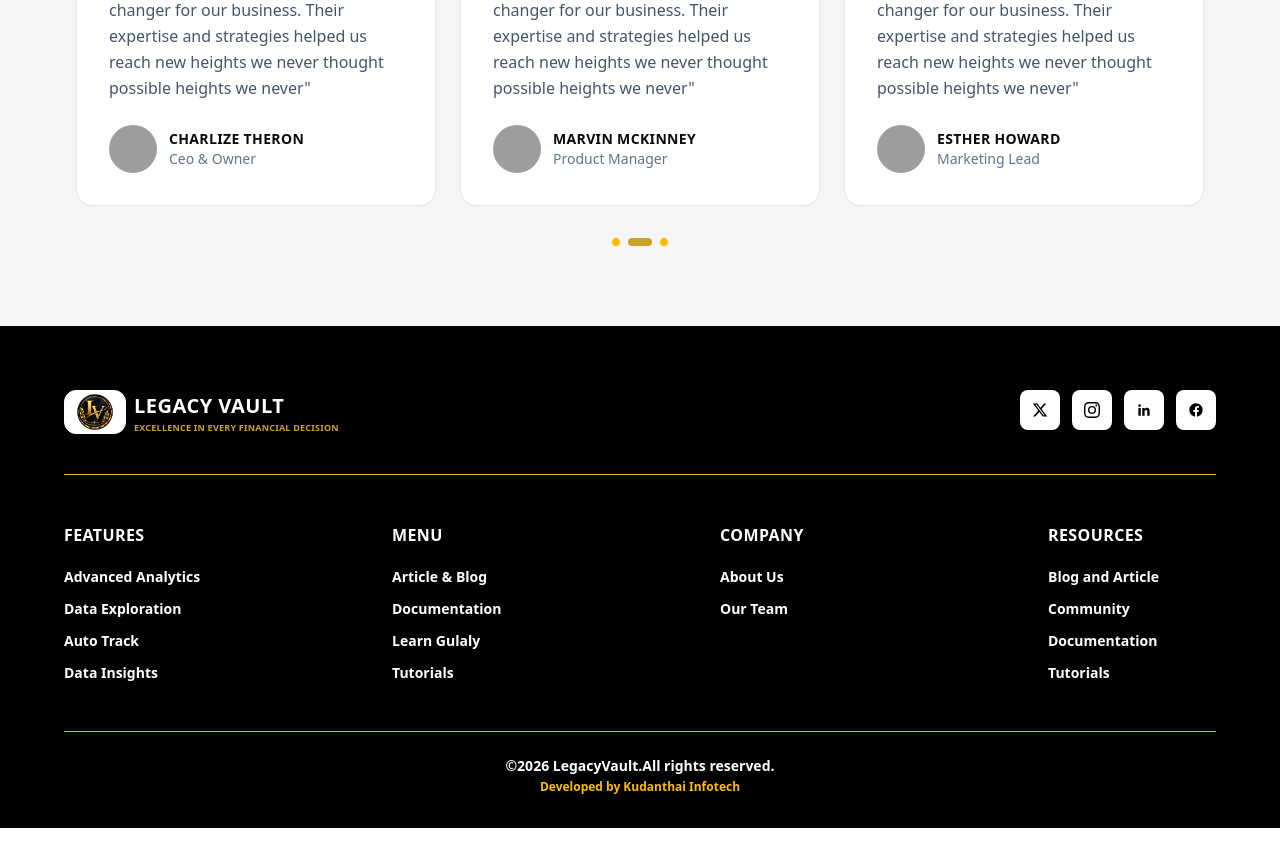
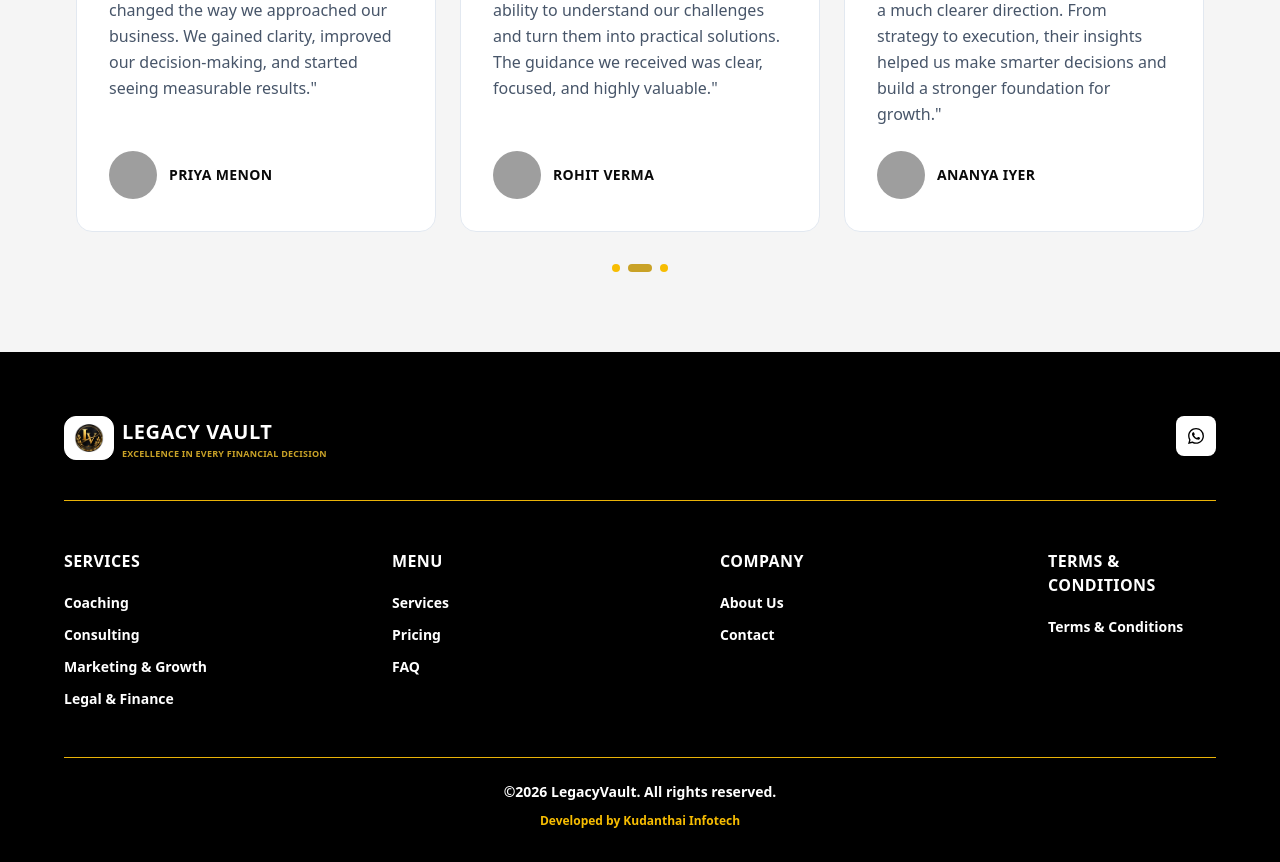
Before and after one commit to Hari-Hara-2005/Consulting-Project, a React (Vite) app: page /faq in a window 1280 px wide. Shown: the part 1620-2482 px from the top of the page. Before the commit the page ends 2448 px from the top, so only its background shows below. Built offline with nearby package versions, Linux system fonts and the light colour scheme; grey boxes are pictures that could not be loaded.

Commit message:
chnaging the content and add a page of terms and conditions

```diff
--- a/src/App.jsx
+++ b/src/App.jsx
@@ -11,6 +11,7 @@ import CustomCursor from "./Components/Customcursor";
 import AOS from "aos";
 import "aos/dist/aos.css";
 import { useEffect } from "react";
+import TermsAndConditions from "./Pages/Terms&Conditions/Terms&Conditions";
 const App = () => {
   useEffect(() => {
     AOS.init({ once: false }); // once: true = only animate on first scroll into view
@@ -27,6 +28,7 @@ const App = () => {
         <Route path="/pricing" element={<Pricing />} />
         <Route path="/faq" element={<Faq />} />
         <Route path="/contact-us" element={<Contact />} />
+        <Route path="/terms-conditions" element={<TermsAndConditions />}></Route>
       </Routes>
     </BrowserRouter>
   );
--- a/src/Components/Categorysection.jsx
+++ b/src/Components/Categorysection.jsx
@@ -28,32 +28,14 @@ const CATEGORIES = [
 // Swap this out for real per-category data / an API call.
 const SAMPLE_PROFESSIONALS = [
   {
-    name: "Frank Sondors",
+    name: "Kannan R",
     avatar:
       "https://images.unsplash.com/photo-1633332755192-727a05c4013d?auto=format&fit=crop&w=100&q=80",
-    tagline: "Meet Frank - Salesforge.ai",
+    tagline: "Certified Analyst",
     description: "Book a meeting with me for 30 minutes!",
     price: "Free",
     rating: null,
-  },
-  {
-    name: "Frank Sondors",
-    avatar:
-      "https://images.unsplash.com/photo-1633332755192-727a05c4013d?auto=format&fit=crop&w=100&q=80",
-    tagline: "Meet Frank - Salesforge.ai",
-    description: "Book a meeting with me for 15 minutes!",
-    price: "Free",
-    rating: null,
-  },
-  {
-    name: "MarketXLS",
-    avatar:
-      "https://images.unsplash.com/photo-1611162617213-7d7a39e9b1d7?auto=format&fit=crop&w=100&q=80",
-    tagline: "MarketXLS - Demo",
-    description: null,
-    price: "Free",
-    rating: { score: 4.8, count: 5 },
-  },
+  }
 ];
 
 export default function CategorySection() {
--- a/src/Components/Clientfeedback.jsx
+++ b/src/Components/Clientfeedback.jsx
@@ -3,39 +3,34 @@ import Title from "./Title";
 
 const TESTIMONIALS = [
   {
-    name: "RONALD RICHARDS",
-    role: "Finance Advisor",
+    name: "ARJUN SHARMA",
     quote:
-      "Working with Campaign was a game-changer for our business. Their expertise and strategies helped us reach new heights we never thought possible heights we never",
+      "The consulting team helped us identify the right growth opportunities and gave us a clear strategy to move forward. Their practical guidance made a real difference to our business.",
     avatar: "https://randomuser.me/api/portraits/men/32.jpg",
   },
   {
-    name: "CHARLIZE THERON",
-    role: "Ceo & Owner",
+    name: "PRIYA MENON",
     quote:
-      "Working with Campaign was a game-changer for our business. Their expertise and strategies helped us reach new heights we never thought possible heights we never",
-    avatar: "https://randomuser.me/api/portraits/men/54.jpg",
+      "Their strategic consulting completely changed the way we approached our business. We gained clarity, improved our decision-making, and started seeing measurable results.",
+    avatar: "https://randomuser.me/api/portraits/women/65.jpg",
   },
   {
-    name: "MARVIN MCKINNEY",
-    role: "Product Manager",
+    name: "ROHIT VERMA",
     quote:
-      "Working with Campaign was a game-changer for our business. Their expertise and strategies helped us reach new heights we never thought possible heights we never",
+      "What impressed me most was their ability to understand our challenges and turn them into practical solutions. The guidance we received was clear, focused, and highly valuable.",
     avatar: "https://randomuser.me/api/portraits/men/78.jpg",
   },
   {
-    name: "ESTHER HOWARD",
-    role: "Marketing Lead",
+    name: "ANANYA IYER",
     quote:
-      "Working with Campaign was a game-changer for our business. Their expertise and strategies helped us reach new heights we never thought possible heights we never",
-    avatar: "https://randomuser.me/api/portraits/women/65.jpg",
+      "The consulting process gave our team a much clearer direction. From strategy to execution, their insights helped us make smarter decisions and build a stronger foundation for growth.",
+    avatar: "https://randomuser.me/api/portraits/women/44.jpg",
   },
   {
-    name: "DARLENE ROBERTSON",
-    role: "Operations Head",
+    name: "VIKRAM RAO",
     quote:
-      "Working with Campaign was a game-changer for our business. Their expertise and strategies helped us reach new heights we never thought possible heights we never",
-    avatar: "https://randomuser.me/api/portraits/women/44.jpg",
+      "Their expertise and structured approach helped us solve complex business challenges with confidence. We now have a clear roadmap and a much better understanding of where to focus.",
+    avatar: "https://randomuser.me/api/portraits/men/54.jpg",
   },
 ];
 
--- a/src/Components/Footer.jsx
+++ b/src/Components/Footer.jsx
@@ -2,23 +2,23 @@ import { Link } from "react-router-dom";
 
 const FOOTER_COLUMNS = [
   {
-    title: "Features",
+    title: "Services",
     links: [
       {
-        name: "Advanced Analytics",
-        path: "/advanced-analytics",
+        name: "Coaching",
+        path: "/service",
       },
       {
-        name: "Data Exploration",
-        path: "/data-exploration",
+        name: "Consulting",
+        path: "/service",
       },
       {
-        name: "Auto Track",
-        path: "/auto-track",
+        name: "Marketing & Growth",
+        path: "/service",
       },
       {
-        name: "Data Insights",
-        path: "/data-insights",
+        name: "Legal & Finance",
+        path: "/service",
       },
     ],
   },
@@ -26,20 +26,16 @@ const FOOTER_COLUMNS = [
     title: "Menu",
     links: [
       {
-        name: "Article & Blog",
-        path: "/blog",
+        name: "Services",
+        path: "/service",
       },
       {
-        name: "Documentation",
-        path: "/documentation",
+        name: "Pricing",
+        path: "/pricing",
       },
       {
-        name: "Learn Gulaly",
-        path: "/learn-gulaly",
-      },
-      {
-        name: "Tutorials",
-        path: "/tutorials",
+        name: "FAQ",
+        path: "/faq",
       },
     ],
   },
@@ -51,50 +47,27 @@ const FOOTER_COLUMNS = [
         path: "/about",
       },
       {
-        name: "Our Team",
-        path: "/team",
+        name: "Contact",
+        path: "/contact-us",
       },
     ],
   },
   {
-    title: "Resources",
+    title: "Terms & Conditions",
     links: [
       {
-        name: "Blog and Article",
-        path: "/blog",
-      },
-      {
-        name: "Community",
-        path: "/community",
-      },
-      {
-        name: "Documentation",
-        path: "/documentation",
-      },
-      {
-        name: "Tutorials",
-        path: "/tutorials",
-      },
+        name: "Terms & Conditions",
+        path: "/terms-conditions",
+      }
     ],
   },
 ];
 
 const SOCIALS = [
   {
-    label: "X",
-    path: "M18.244 2.25h3.308l-7.227 8.26 8.502 11.24H16.17l-5.214-6.817L4.99 21.75H1.68l7.73-8.835L1.254 2.25H8.08l4.713 6.231zm-1.161 17.52h1.833L7.084 4.126H5.117z",
-  },
-  {
-    label: "Instagram",
-    path: "M12 2.163c3.204 0 3.584.012 4.85.07 3.252.148 4.771 1.691 4.919 4.919.058 1.265.069 1.645.069 4.849 0 3.205-.012 3.584-.069 4.849-.149 3.225-1.664 4.771-4.919 4.919-1.266.058-1.644.07-4.85.07-3.204 0-3.584-.012-4.849-.07-3.26-.149-4.771-1.699-4.919-4.92-.058-1.265-.07-1.644-.07-4.849 0-3.204.013-3.583.07-4.849.149-3.227 1.664-4.771 4.919-4.919 1.266-.057 1.645-.069 4.849-.069zm0-2.163c-3.259 0-3.667.014-4.947.072-4.358.2-6.78 2.618-6.98 6.98-.059 1.281-.073 1.689-.073 4.948 0 3.259.014 3.668.072 4.948.2 4.358 2.618 6.78 6.98 6.98 1.281.058 1.689.072 4.948.072 3.259 0 3.668-.014 4.948-.072 4.354-.2 6.782-2.618 6.98-6.98.059-1.28.073-1.689.073-4.948 0-3.259-.014-3.667-.072-4.947-.198-4.354-2.618-6.78-6.98-6.98-1.281-.059-1.69-.073-4.949-.073zm0 5.838a6 6 0 1 0 0 12 6 6 0 0 0 0-12zm0 9.837a3.837 3.837 0 1 1 0-7.674 3.837 3.837 0 0 1 0 7.674zm6.406-11.845a1.44 1.44 0 1 0 0 2.881 1.44 1.44 0 0 0 0-2.881z",
-  },
-  {
-    label: "LinkedIn",
-    path: "M20.447 20.452h-3.554v-5.569c0-1.328-.027-3.037-1.852-3.037-1.853 0-2.136 1.445-2.136 2.939v5.667H9.351V9h3.414v1.561h.046c.477-.9 1.637-1.85 3.37-1.85 3.601 0 4.267 2.37 4.267 5.455v6.286zM5.337 7.433a2.062 2.062 0 1 1 0-4.124 2.062 2.062 0 0 1 0 4.124zM7.114 20.452H3.56V9h3.554v11.452z",
-  },
-  {
-    label: "Facebook",
-    path: "M22 12.06C22 6.505 17.523 2 12 2S2 6.505 2 12.06c0 5.02 3.657 9.184 8.438 9.94v-7.03H7.898v-2.91h2.54V9.845c0-2.522 1.492-3.915 3.777-3.915 1.094 0 2.238.196 2.238.196v2.475h-1.26c-1.243 0-1.63.775-1.63 1.57v1.888h2.773l-.443 2.91h-2.33V22c4.78-.756 8.437-4.92 8.437-9.94z",
+    label: "WhatsApp",
+    url: "https://wa.me/919345969545",
+    path: "M17.472 14.382c-.297-.149-1.758-.867-2.03-.967-.273-.099-.471-.148-.67.15-.197.297-.767.966-.94 1.164-.173.199-.347.223-.644.075-.297-.15-1.255-.463-2.39-1.475-.883-.788-1.48-1.761-1.653-2.059-.173-.297-.018-.458.13-.606.134-.133.298-.347.446-.52.149-.174.198-.298.298-.497.099-.198.05-.372-.025-.521-.075-.149-.669-1.612-.916-2.207-.242-.579-.487-.5-.67-.51-.173-.008-.372-.01-.57-.01-.198 0-.52.074-.792.372-.273.297-1.04 1.016-1.04 2.479 0 1.462 1.065 2.875 1.213 3.074.149.198 2.096 3.2 5.077 4.487.709.306 1.262.489 1.694.626.712.227 1.36.195 1.871.118.571-.085 1.758-.719 2.006-1.413.248-.694.248-1.289.173-1.413-.074-.124-.272-.198-.57-.347m-5.421 7.403h-.004a9.87 9.87 0 01-5.031-1.378l-.361-.214-3.741.982 1-3.648-.235-.374a9.86 9.86 0 01-1.51-5.26c.001-5.45 4.437-9.884 9.89-9.884 2.64 0 5.122 1.03 6.986 2.894a9.83 9.83 0 012.893 6.99c-.002 5.45-4.438 9.884-9.887 9.884m8.413-18.297A11.815 11.815 0 0012.05 0C5.495 0 .16 5.335.157 11.89c0 2.096.547 4.142 1.588 5.945L.057 24l6.3-1.654a11.882 11.882 0 005.694 1.448h.005c6.554 0 11.89-5.335 11.893-11.89a11.815 11.815 0 00-3.485-8.416",
   },
 ];
 
@@ -107,17 +80,29 @@ export default function Footer() {
   };
 
   return (
-    <footer className="relative bg-black px-6 pt-16 pb-8">
+    <footer className="relative bg-black px-4 sm:px-6 pt-12 sm:pt-16 pb-8">
       <div className="max-w-6xl mx-auto">
+
         {/* Top: logo + description + socials */}
-        <div className="flex flex-col lg:flex-row lg:items-start lg:justify-between gap-8 mb-10">
         <div
-            className="flex items-center gap-2"
+          className="
+            flex
+            flex-col
+            gap-6
+            mb-10
+            lg:flex-row
+            lg:items-start
+            lg:justify-between
+            lg:gap-8
+          "
+        >
+          {/* Logo */}
+          <div
+            className="flex items-center gap-2 min-w-0"
             data-aos="fade-right"
             data-aos-duration="600"
             data-aos-once="true"
           >
-            {/* Logo */}
             <div
               className="
                 shrink-0
@@ -138,6 +123,7 @@ export default function Footer() {
                   h-8
                   sm:h-9
                   w-auto
+                  max-w-[42px]
                   object-contain
                   rounded-lg
                 "
@@ -145,7 +131,7 @@ export default function Footer() {
             </div>
 
             {/* Brand Name + Tagline */}
-            <div>
+            <div className="min-w-0">
               <span
                 className="
                   block
@@ -156,12 +142,12 @@ export default function Footer() {
                   uppercase
                   tracking-wide
                   leading-tight
+                  truncate
                 "
               >
                 Legacy Vault
               </span>
 
-              {/* Hidden on laptop and above */}
               <p
                 className="
                   mt-0.5
@@ -184,9 +170,24 @@ export default function Footer() {
             {SOCIALS.map((social) => (
               <a
                 key={social.label}
-                href="#"
+                href={social.url}
+                target="_blank"
+                rel="noopener noreferrer"
                 aria-label={social.label}
-                className="w-10 h-10 rounded-lg bg-white  hover:bg-[#f7bd02] text-black flex items-center justify-center transition-colors duration-300"
+                className="
+                  w-10
+                  h-10
+                  shrink-0
+                  rounded-lg
+                  bg-white
+                  hover:bg-[#f7bd02]
+                  text-black
+                  flex
+                  items-center
+                  justify-center
+                  transition-colors
+                  duration-300
+                "
               >
                 <svg
                   xmlns="http://www.w3.org/2000/svg"
@@ -200,22 +201,61 @@ export default function Footer() {
           </div>
         </div>
 
-        <div className="h-px bg-yellow-500 mb-12" />
+        <div className="h-px bg-yellow-500 mb-10 sm:mb-12" />
 
         {/* Link columns */}
-        <div className="grid grid-cols-2 md:grid-cols-4 gap-10 lg:gap-40 mb-12">
+        <div
+          className="
+            grid
+            grid-cols-2
+            gap-x-6
+            gap-y-10
+            mb-10
+            sm:gap-x-10
+            md:grid-cols-4
+            md:gap-10
+            lg:gap-20
+            xl:gap-40
+            lg:mb-12
+          "
+        >
           {FOOTER_COLUMNS.map((col) => (
-            <div key={col.title}>
-              <h4 className="font-black text-white uppercase text-base mb-5 tracking-wide">
+            <div key={col.title} className="min-w-0">
+              <h4
+                className="
+                  font-black
+                  text-white
+                  uppercase
+                  text-sm
+                  sm:text-base
+                  mb-4
+                  sm:mb-5
+                  tracking-wide
+                  break-words
+                "
+              >
                 {col.title}
               </h4>
 
-              <ul className="space-y-3 text-white font-semibold text-sm">
+              <ul
+                className="
+                  space-y-3
+                  text-white
+                  font-semibold
+                  text-xs
+                  sm:text-sm
+                "
+              >
                 {col.links.map((link) => (
-                  <li key={link.name}>
+                  <li key={link.name} className="break-words">
                     <Link
                       to={link.path}
-                      className="hover:text-[#f7bd02] transition-colors duration-300"
+                      className="
+                        inline-block
+                        hover:text-[#f7bd02]
+                        transition-colors
+                        duration-300
+                      "
                     >
                       {link.name}
                     </Link>
@@ -227,19 +267,28 @@ export default function Footer() {
         </div>
 
         {/* Bottom bar */}
-        <div className="h-px bg-yellow-500 mb-6" />
+        <div className="h-px bg-yellow-500 mb-5 sm:mb-6" />
 
-        <div className="text-center font-bold text-white text-sm">
+        <div className="text-center font-bold text-white text-xs sm:text-sm px-2">
           &copy;2026
-          <span className="text-[#fff]"> LegacyVault</span>.All rights reserved.
+          <span className="text-[#fff]"> LegacyVault</span>. All rights
+          reserved.
         </div>
 
-        <div className="text-white  text-sm text-center">
+        <div className="text-white text-xs sm:text-sm text-center mt-2">
           <a
             href="https://kudanthaiinfotech.in/"
             target="_blank"
             rel="noopener noreferrer"
-            className="text-xs font-bold text-[#f7bd02] transition-colors hover:text-white"
+            className="
+              inline-block
+              text-[10px]
+              sm:text-xs
+              font-bold
+              text-[#f7bd02]
+              transition-colors
+              hover:text-white
+            "
           >
             Developed by Kudanthai Infotech
           </a>
@@ -250,7 +299,30 @@ export default function Footer() {
       <button
         onClick={scrollToTop}
         aria-label="Scroll to top"
-        className="fixed bottom-6 right-6 w-12 h-12 rounded-full bg-[#f7bd02] hover:bg-[#000] border-2 border-transparent hover:border-[#f7bd02] flex items-center justify-center shadow-lg transition-colors duration-300 z-50"
+        className="
+          fixed
+          bottom-4
+          right-4
+          sm:bottom-6
+          sm:right-6
+          w-10
+          h-10
+          sm:w-12
+          sm:h-12
+          rounded-full
+          bg-[#f7bd02]
+          hover:bg-[#000]
+          border-2
+          border-transparent
+          hover:border-[#f7bd02]
+          flex
+          items-center
+          justify-center
+          shadow-lg
+          transition-colors
+          duration-300
+          z-50
+        "
       >
         <svg
           xmlns="http://www.w3.org/2000/svg"
@@ -258,7 +330,7 @@ export default function Footer() {
           fill="none"
           stroke="currentColor"
           strokeWidth="2.5"
-          className="w-5 h-5 text-white"
+          className="w-4 h-4 sm:w-5 sm:h-5 text-white"
         >
           <path
             strokeLinecap="round"
--- a/src/Pages/Bookingpage.jsx
+++ b/src/Pages/Bookingpage.jsx
@@ -54,7 +54,7 @@ function buildTimeSlots(
   return slots;
 }
 
-const TIME_SLOTS = buildTimeSlots(11, 30, 20, 30, 30);
+const TIME_SLOTS = buildTimeSlots(10, 30, 20, 30, 30);
 
 const MONTH_NAMES = [
   "January",
--- a/src/Pages/Hero.jsx
+++ b/src/Pages/Hero.jsx
@@ -7,6 +7,7 @@ import StatsCounter from "../Components/Statscounter";
 import WorkingProcess from "../Components/Workingprocess";
 import Testimonials from "../Components/Testimonials";
 import Footer from "../Components/Footer";
+import { Link } from "react-router-dom";
 
 function useCountUp(target, { duration = 5000, decimals = 0 } = {}) {
   const [value, setValue] = useState(0);
@@ -185,8 +186,9 @@ export default function Hero() {
               every visitor enjoys a seamless intuitive.
             </p>
 
-            <button
-              className="
+            <Link to="/contact-us">
+              <button
+                className="
               mt-8
               md:mt-4
               rounded-full
@@ -202,9 +204,10 @@ export default function Hero() {
               hover:bg-white
               hover:text-black
             "
-            >
-              Let's Get In Touch
-            </button>
+              >
+                Let's Get In Touch
+              </button>
+            </Link>
           </div>
 
           {/* ------------------------------------------------
--- /dev/null
+++ b/src/Pages/Terms&Conditions/Terms&Conditions.jsx
@@ -0,0 +1,166 @@
+import React from "react";
+import Footer from "../../Components/Footer";
+import Navbar from "../../Components/Navbar";
+
+/**
+ * TermsAndConditions.jsx
+ * -----------------------------------------------------------------------
+ * Drop-in page component for a React + Vite + Tailwind CSS project.
+ *
+ * Setup:
+ * 1. Copy this file into src/pages/ (or src/components/).
+ * 2. Make sure Tailwind CSS is configured in your Vite project
+ *    (index.css should include @tailwind base/components/utilities).
+ * 3. Import and route to it, e.g. with react-router-dom:
+ *
+ *      import TermsAndConditions from "./pages/TermsAndConditions";
+ *      <Route path="/terms" element={<TermsAndConditions />} />
+ *
+ * Palette (gold / white / black):
+ *   --black:      #0B0B0C
+ *   --charcoal:   #1A1A1D
+ *   --gold:       #C9A24B
+ *   --gold-light: #E7CE84
+ *   --white:      #FAFAF9
+ * -----------------------------------------------------------------------
+ */
+
+const SECTIONS = [
+  {
+    title: "Acceptance of Terms",
+    body: `By accessing or using this website and its services, you agree to be
+    bound by these Terms and Conditions. If you do not agree with any part of
+    these terms, please discontinue use of the service immediately.`,
+  },
+  {
+    title: "Use of Service",
+    body: `You agree to use this service only for lawful purposes and in a way
+    that does not infringe the rights of, restrict, or inhibit anyone else's
+    use of the service. Unauthorized use may give rise to a claim for damages
+    or be a criminal offense.`,
+  },
+  {
+    title: "Intellectual Property",
+    body: `All content, trademarks, logos, and materials displayed on this
+    site are the property of their respective owners and are protected by
+    applicable intellectual property laws. Nothing in these terms grants you
+    a license to reproduce or exploit that content without prior consent.`,
+  },
+  {
+    title: "User Accounts",
+    body: `If you create an account with us, you are responsible for
+    maintaining the confidentiality of your credentials and for all
+    activities that occur under your account. Notify us immediately of any
+    unauthorized use.`,
+  },
+  {
+    title: "Limitation of Liability",
+    body: `This service is provided on an "as is" and "as available" basis.
+    We make no warranties, expressed or implied, and disclaim all other
+    warranties. We shall not be liable for any indirect, incidental, or
+    consequential damages arising from your use of the service.`,
+  },
+  {
+    title: "Changes to These Terms",
+    body: `We reserve the right to modify these terms at any time. Changes
+    take effect immediately upon posting. Continued use of the service after
+    changes are posted constitutes your acceptance of the revised terms.`,
+  },
+  {
+    title: "Governing Law",
+    body: `These terms shall be governed by and construed in accordance with
+    the laws of the jurisdiction in which our company is registered, without
+    regard to its conflict of law provisions.`,
+  },
+  {
+    title: "Contact Us",
+    body: `If you have any questions about these Terms and Conditions, please
+    reach out to us through our official support channels.`,
+  },
+];
+
+export default function TermsAndConditions() {
+  return (
+    <section>
+        <Navbar />
+    <div className="min-h-screen bg-[#FAFAF9] text-[#0B0B0C]">
+      {/* ---------- Header ---------- */}
+      <header className="relative overflow-hidden bg-[#0B0B0C]">
+        {/* thin gold hairlines top & bottom for a "letterpress" feel */}
+        <div className="absolute inset-x-0 top-0 h-[3px] bg-gradient-to-r from-transparent via-[#C9A24B] to-transparent" />
+        <div className="absolute inset-x-0 bottom-0 h-px bg-[#C9A24B]/40" />
+
+        <div className="mx-auto max-w-4xl px-6 py-16 sm:py-20 md:py-24 text-center">
+          <span className="inline-block text-[11px] sm:text-xs tracking-[0.35em] uppercase text-[#C9A24B] mb-4">
+            Legal Agreement
+          </span>
+          <h1 className="font-serif text-3xl sm:text-4xl md:text-5xl leading-tight text-[#FAFAF9]">
+            Terms &amp; Conditions
+          </h1>
+          <p className="mt-4 text-sm sm:text-base text-[#E7CE84]/80">
+            Last updated: August 15, 2026
+          </p>
+        </div>
+      </header>
+
+      {/* ---------- Body ---------- */}
+      <main className="mx-auto max-w-4xl px-6 py-12 sm:py-16">
+        {/* Intro card */}
+        <div className="mb-12 border border-[#C9A24B]/30 bg-white rounded-md p-6 sm:p-8 shadow-sm">
+          <p className="text-sm sm:text-base leading-relaxed text-[#1A1A1D]">
+            Please read these Terms and Conditions carefully before using our
+            website or services. These terms outline the rules and
+            regulations governing your relationship with us as a user of our
+            platform.
+          </p>
+        </div>
+
+        {/* Numbered sections */}
+        <ol className="space-y-10 sm:space-y-12">
+          {SECTIONS.map((section, index) => (
+            <li key={section.title} className="group">
+              <div className="flex items-start gap-4 sm:gap-6">
+                {/* Gold numeral marker */}
+                <span
+                  className="flex-shrink-0 flex items-center justify-center
+                             w-9 h-9 sm:w-11 sm:h-11 rounded-full
+                             border border-[#C9A24B] text-[#C9A24B]
+                             font-serif text-sm sm:text-base
+                             transition-colors duration-300
+                             group-hover:bg-[#C9A24B] group-hover:text-[#0B0B0C]"
+                >
+                  {String(index + 1).padStart(2, "0")}
+                </span>
+
+                <div className="flex-1 border-b border-[#0B0B0C]/10 pb-8 sm:pb-10">
+                  <h2 className="font-serif text-lg sm:text-xl md:text-2xl mb-2 sm:mb-3 text-[#0B0B0C]">
+                    {section.title}
+                  </h2>
+                  <p className="text-sm sm:text-base leading-relaxed text-[#1A1A1D]/80">
+                    {section.body}
+                  </p>
+                </div>
+              </div>
+            </li>
+          ))}
+        </ol>
+
+        {/* Acceptance footer note */}
+        <div className="mt-14 sm:mt-16 rounded-md bg-[#0B0B0C] px-6 py-8 sm:px-10 sm:py-10 text-center">
+          <p className="text-[#E7CE84] font-serif text-base sm:text-lg mb-1">
+            By continuing to use our service, you accept these terms.
+          </p>
+          <p className="text-[#FAFAF9]/60 text-xs sm:text-sm">
+            Questions? Contact our support team at any time.
+          </p>
+        </div>
+      </main>
+
+      {/* ---------- Footer ---------- */}
+      <div>
+        <Footer />
+      </div>
+    </div>
+    </section>
+  );
+}
```
Also changed, not shown: src/Pages/Pricing.jsx (+14 -26 lines). Lines whose indentation alone changed are shown as unchanged.
